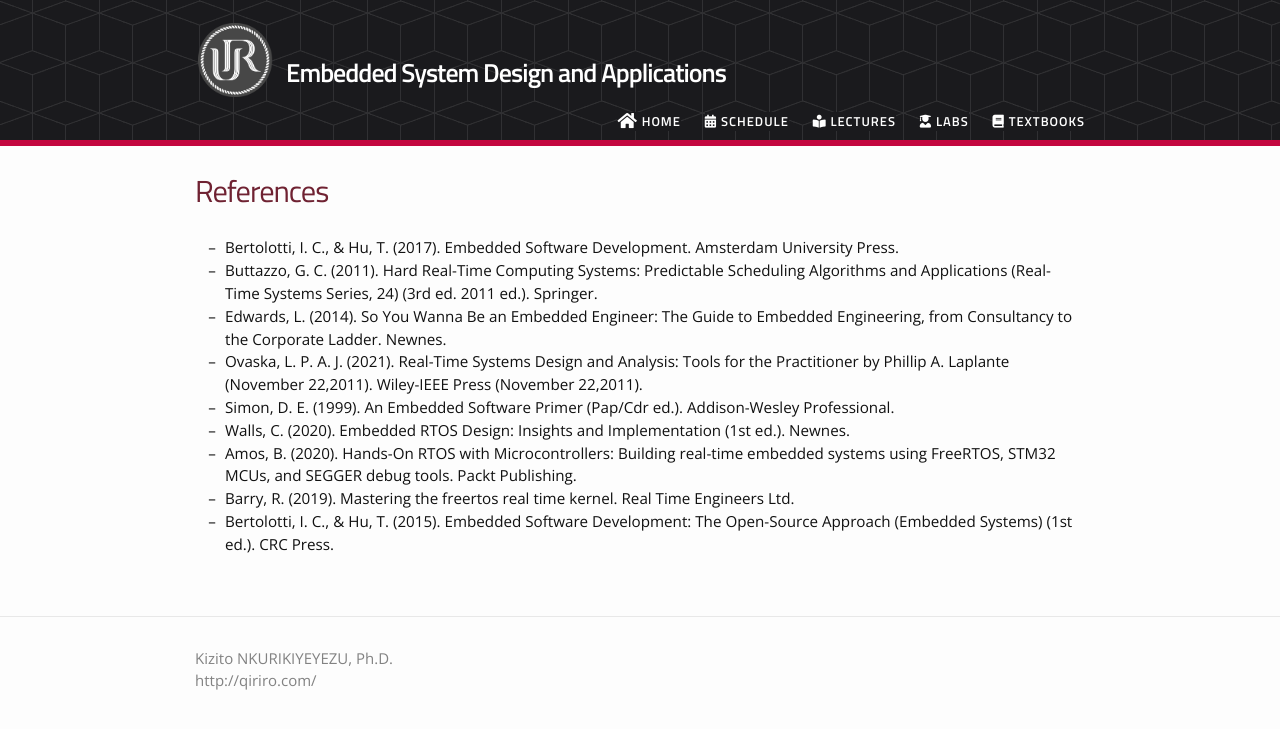
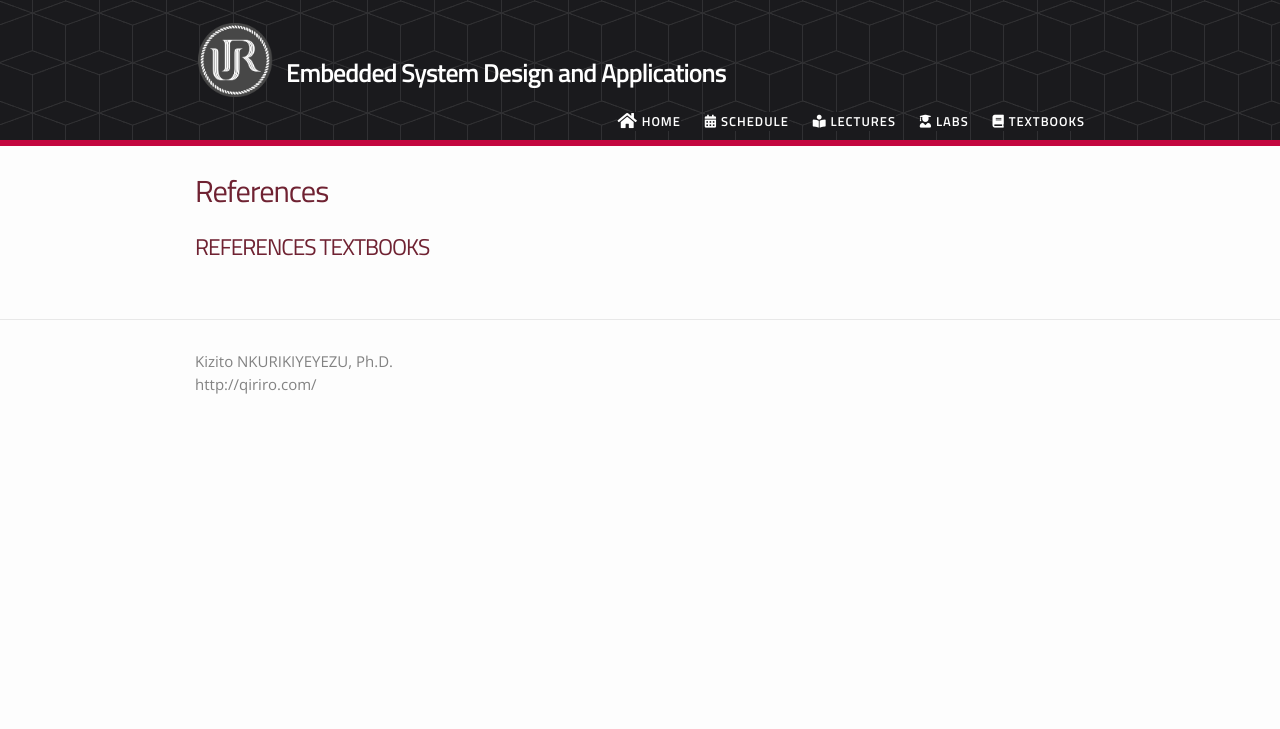
Before and after one commit to qiriro/bme6163, a Jekyll site: the page built from materials.md, in a window 1280 px wide. Shown: the top 729 px of the page. Built offline with Jekyll 4.4.1, drawn with Linux system fonts in a browser that asks for light colours; nearby versions of some CDN libraries.

Commit message:
add lab1

```diff
--- a/materials.md
+++ b/materials.md
@@ -4,12 +4,4 @@ title: References
 permalink: /materials/
 ---
 
-- Bertolotti, I. C., & Hu, T. (2017). Embedded Software Development. Amsterdam University Press.
-- Buttazzo, G. C. (2011). Hard Real-Time Computing Systems: Predictable Scheduling Algorithms and Applications (Real-Time Systems Series, 24) (3rd ed. 2011 ed.). Springer.
-- Edwards, L. (2014). So You Wanna Be an Embedded Engineer: The Guide to Embedded Engineering, from Consultancy to the Corporate Ladder. Newnes.
-- Ovaska, L. P. A. J. (2021). Real-Time Systems Design and Analysis: Tools for the Practitioner by Phillip A. Laplante (November 22,2011). Wiley-IEEE Press (November 22,2011).
-- Simon, D. E. (1999). An Embedded Software Primer (Pap/Cdr ed.). Addison-Wesley Professional.
-- Walls, C. (2020). Embedded RTOS Design: Insights and Implementation (1st ed.). Newnes.
-- Amos, B. (2020). Hands-On RTOS with Microcontrollers: Building real-time embedded systems using FreeRTOS, STM32 MCUs, and SEGGER debug tools. Packt Publishing.
-- Barry, R. (2019). Mastering the freertos real time kernel. Real Time Engineers Ltd.
-- Bertolotti, I. C., & Hu, T. (2015). Embedded Software Development: The Open-Source Approach (Embedded Systems) (1st ed.). CRC Press.
+# REFERENCES TEXTBOOKS
```
